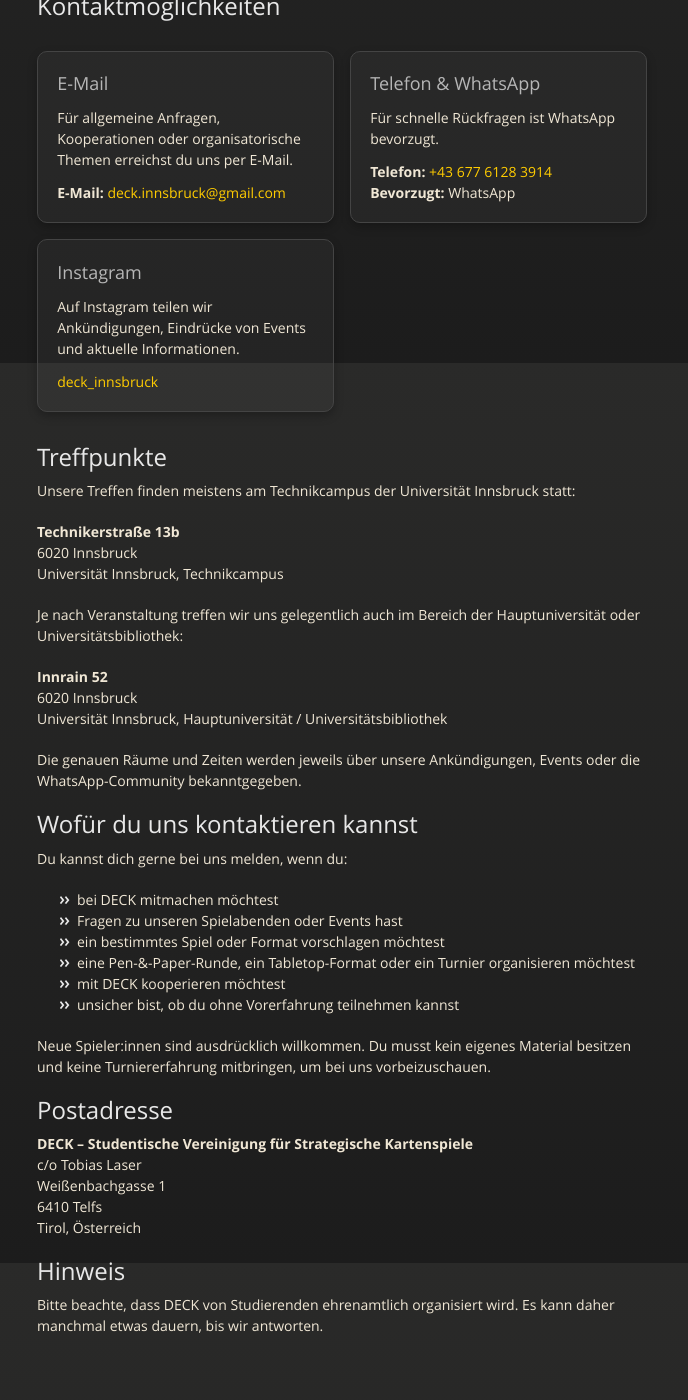
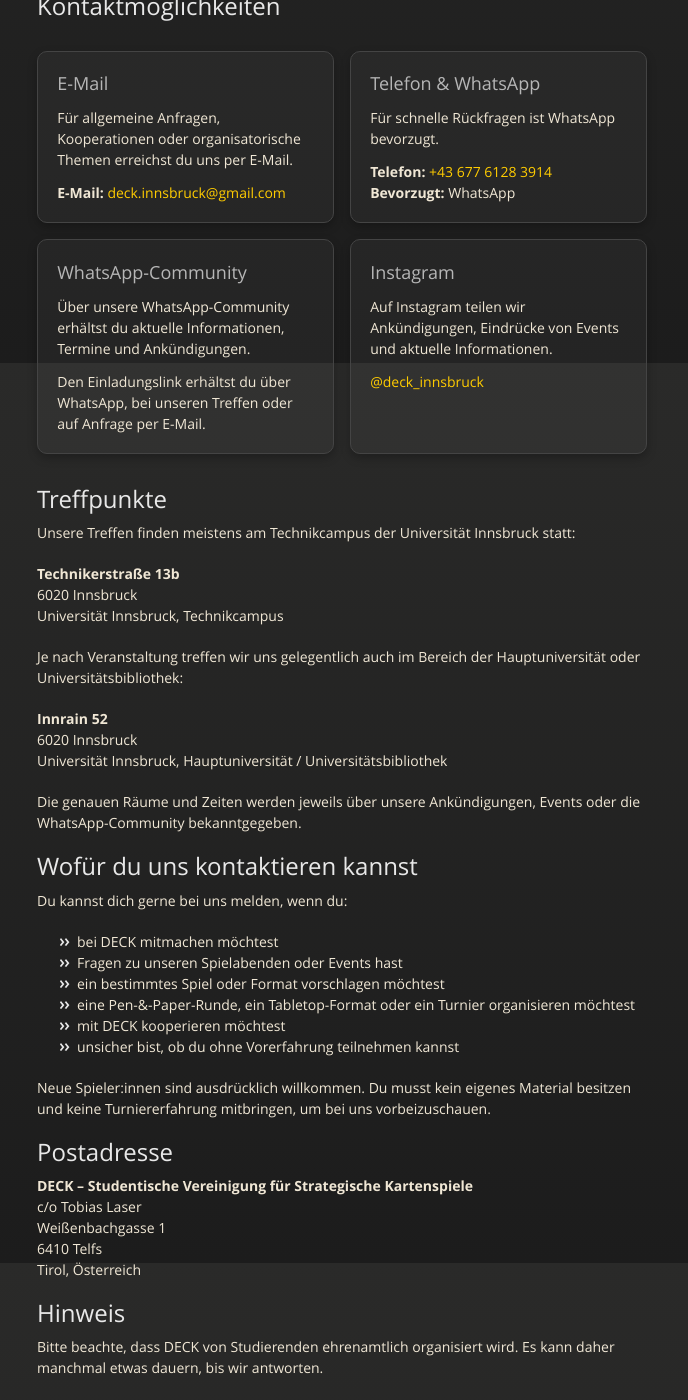
Before and after one commit to deck-innsbruck/deck-innsbruck.github.io, a Jekyll site: the page built from contact.md, in a window 1280 px wide and 1400 px high, scrolled down 537 px. Shown: the whole window, without its empty margins (298-986 px from the left). Built offline with Jekyll 4.4.1, drawn with Linux system fonts in a browser that asks for light colours; some of the changed text lies outside the part shown.

Commit message:
feat: contact

```diff
--- a/contact.md
+++ b/contact.md
@@ -37,12 +37,22 @@
   </div>
 
   <div class="deck-card">
+    <h3>WhatsApp-Community</h3>
+    <p>
+      Über unsere WhatsApp-Community erhältst du aktuelle Informationen, Termine und Ankündigungen.
+    </p>
+    <p>
+      Den Einladungslink erhältst du über WhatsApp, bei unseren Treffen oder auf Anfrage per E-Mail.
+    </p>
+  </div>
+
+  <div class="deck-card">
     <h3>Instagram</h3>
     <p>
       Auf Instagram teilen wir Ankündigungen, Eindrücke von Events und aktuelle Informationen.
     </p>
     <p>
-      <a href="https://www.instagram.com/deck_innsbruck?igsh=MXY5NGFyZWFud2RmMQ==">deck_innsbruck</a>
+      <a href="https://www.instagram.com/deck_innsbruck/">@deck_innsbruck</a>
     </p>
   </div>
 </div>
@@ -87,3 +97,5 @@
 ## Hinweis
 
 Bitte beachte, dass DECK von Studierenden ehrenamtlich organisiert wird. Es kann daher manchmal etwas dauern, bis wir antworten.
+
+Bei der Nutzung von WhatsApp oder Instagram gelten die Datenschutz- und Nutzungsbedingungen der jeweiligen Plattform.
```
Also changed, not shown: en/contact.md (+13 -1 lines).
